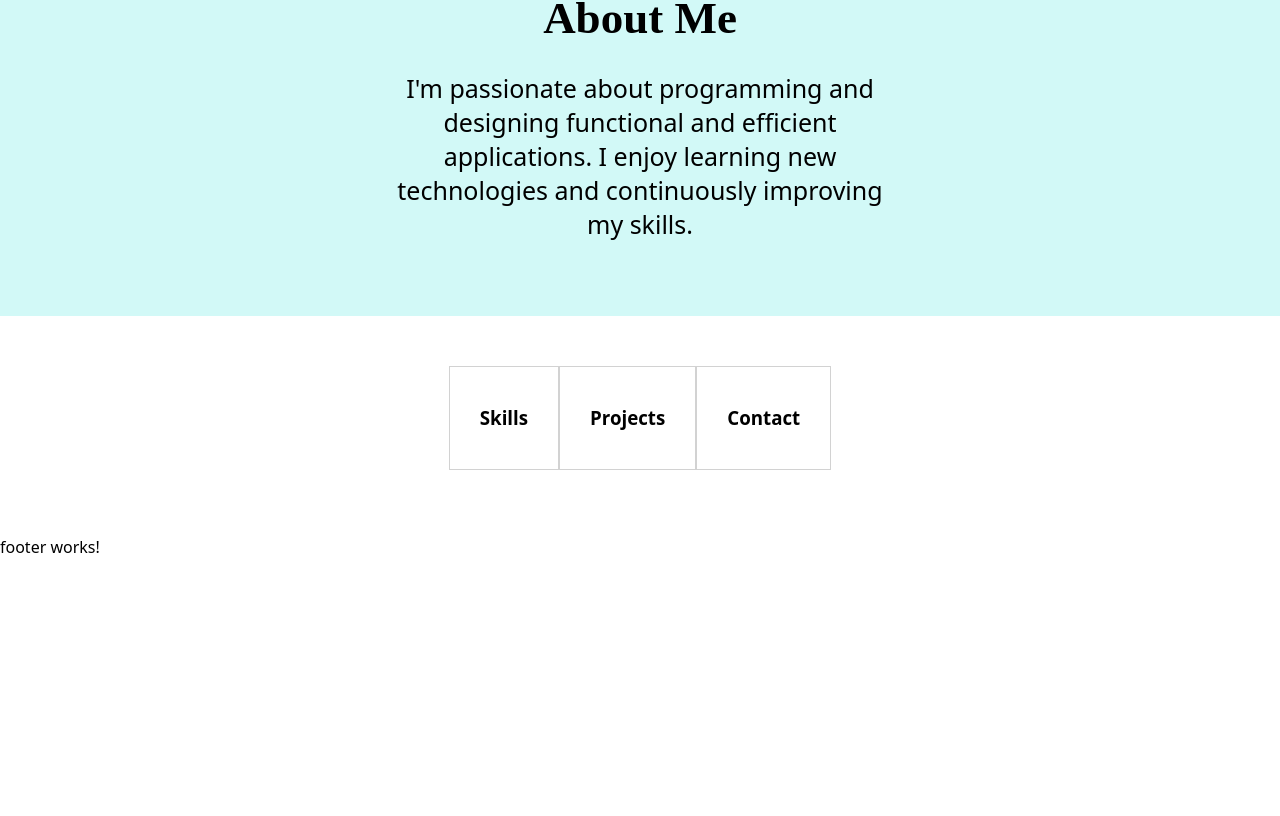
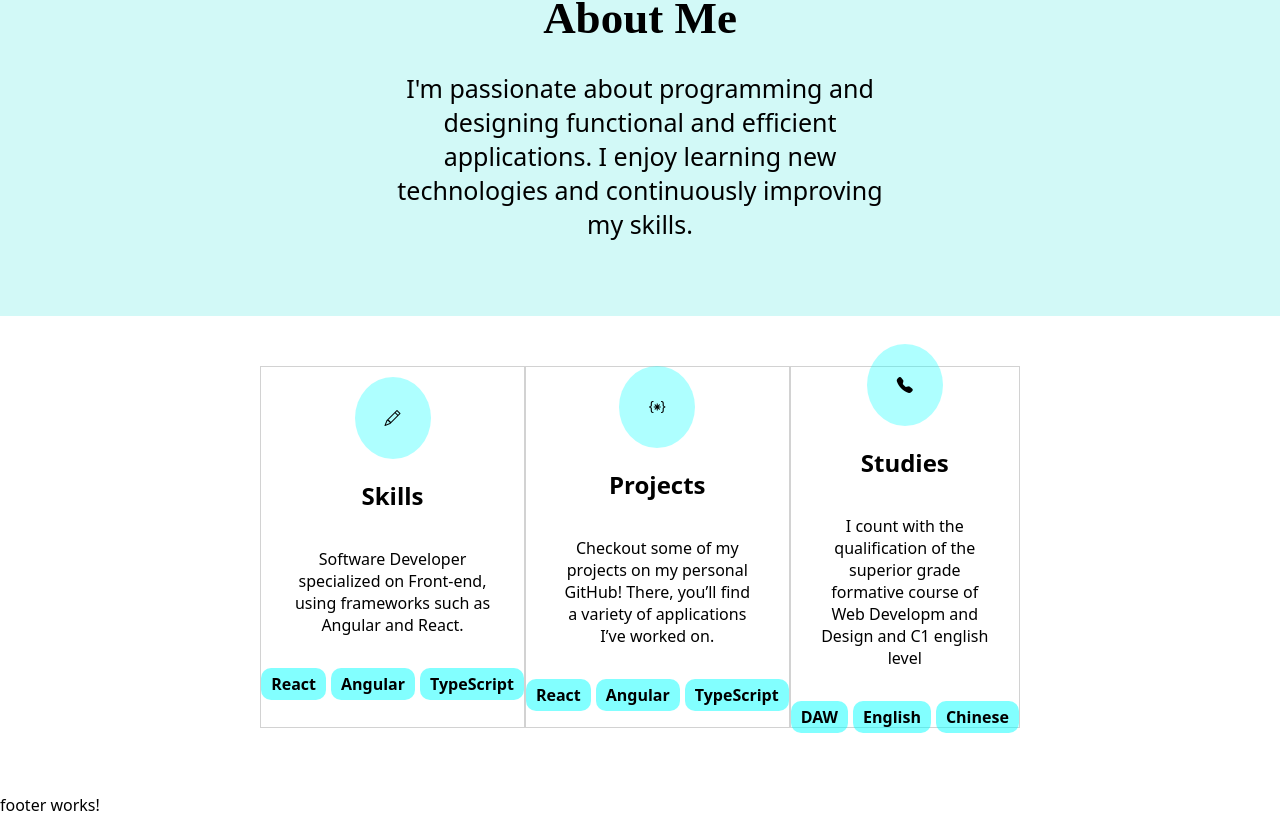
Before and after one commit to xinlin25/Portfolio, an Angular app: page / in a window 1280 px wide. Shown: the part 1289-2105 px from the top of the page. Before the commit the page ends 1847 px from the top, so only its background shows below. Built offline with nearby package versions, Linux system fonts and the light colour scheme; a web font is replaced by a local one.

Commit message:
Home page done

```diff
--- a/angular.json
+++ b/angular.json
@@ -26,7 +26,8 @@
               }
             ],
             "styles": [
-              "src/styles.css"
+              "src/styles.css",
+              "node_modules/bootstrap-icons/font/bootstrap-icons.css"
             ]
           },
           "configurations": {
--- a/src/app/pages/home/home.css
+++ b/src/app/pages/home/home.css
@@ -52,5 +52,46 @@
 
 .card {
     border: 1px solid rgba(0, 0, 0, 0.176);
-    padding: 20px 30px;
+    padding: 30px 0;
+    display: flex;
+    flex-direction: column;
+    justify-content: center;
+    align-items: center;
+    text-align: center;
+    width: 350px;
+    height: 300px;
 }
+
+.card:hover {
+    background-color: rgba(128, 128, 128, 0.226);
+}
+
+.card-img {
+    background-color: rgba(0, 255, 255, 0.317);
+    padding: 30px;
+    border-radius: 50%;
+}
+
+.card p {
+    max-width: 75%;
+}
+
+.badges {
+    display: flex;
+    align-items: center;
+    gap: 5px;
+}
+
+.badges p {
+    background-color: rgba(0, 255, 255, 0.491);
+    padding: 5px 10px;
+    font-weight: 600;
+    border-radius: 10px;
+}
+
+@media (max-width: 800px) {
+    .card-container {
+        flex-direction: column;
+        gap: 20px;
+    }
+}
--- a/src/app/pages/home/home.html
+++ b/src/app/pages/home/home.html
@@ -16,15 +16,38 @@
 
     <div class="card-container">
         <div class="card">
-            <h3>Skills</h3>
+            <div class="card-img">
+               <i class="bi bi-pencil"></i>
+            </div>
+
+            <h2>Skills</h2>
+            <p>Software Developer specialized on
+                Front-end, using frameworks such as Angular and React.</p>
+
+            <div class="badges"><p>React</p><p>Angular</p><p>TypeScript</p></div>
         </div>
 
         <div class="card">
-            <h3>Projects</h3>
+            <div class="card-img">
+                <i class="bi bi-braces-asterisk"></i>
+            </div>
+            <h2>Projects</h2>
+            <p>Checkout some of my projects on my personal GitHub!
+                There, you’ll find a variety of applications I’ve worked on.
+            </p>
+
+            <div class="badges"><p>React</p><p>Angular</p><p>TypeScript</p></div>
         </div>
 
         <div class="card">
-            <h3>Contact</h3>
+            <div class="card-img">
+               <i class="bi bi-telephone-fill"></i>
+            </div>
+            <h2>Studies</h2>
+            <p>I count with the qualification of the superior grade formative
+                course of Web Developm and Design and C1 english level</p>
+
+            <div class="badges"><p>DAW</p><p>English</p><p>Chinese</p></div>
         </div>
     </div>
 
```
